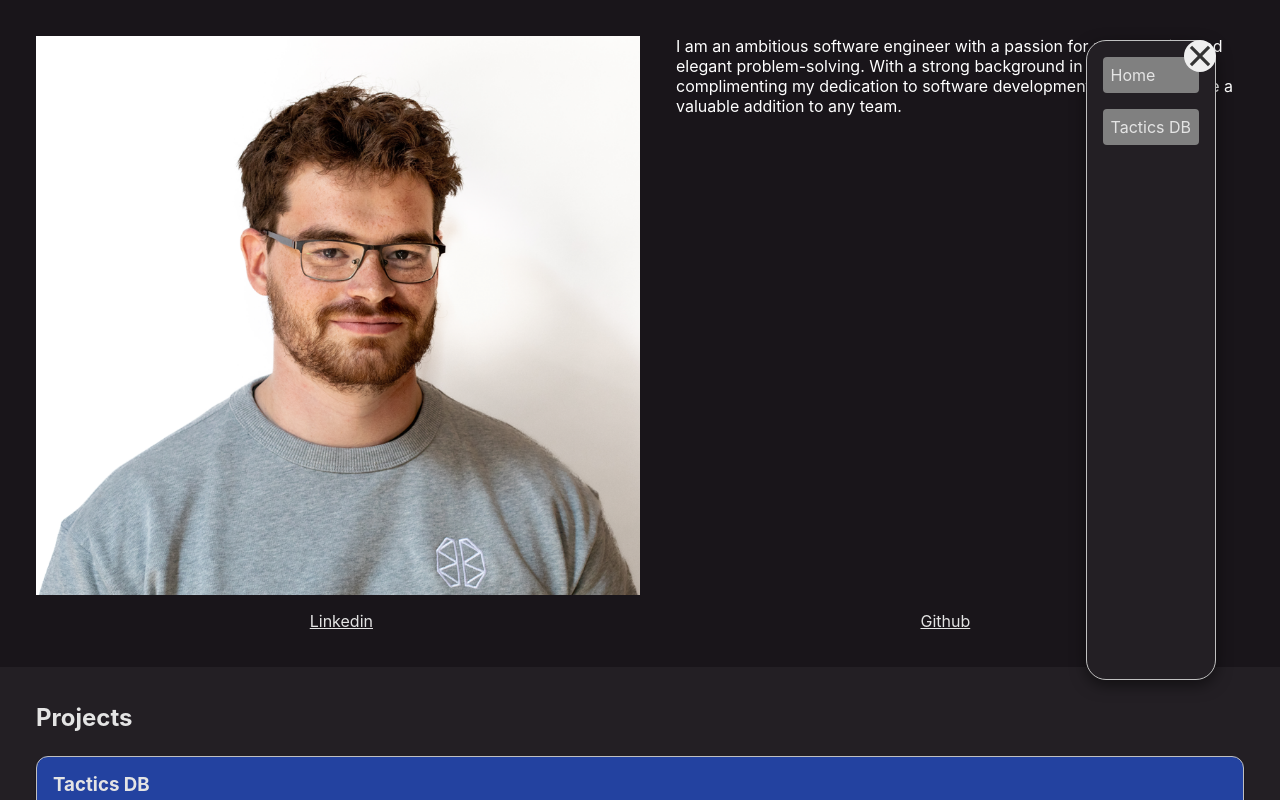
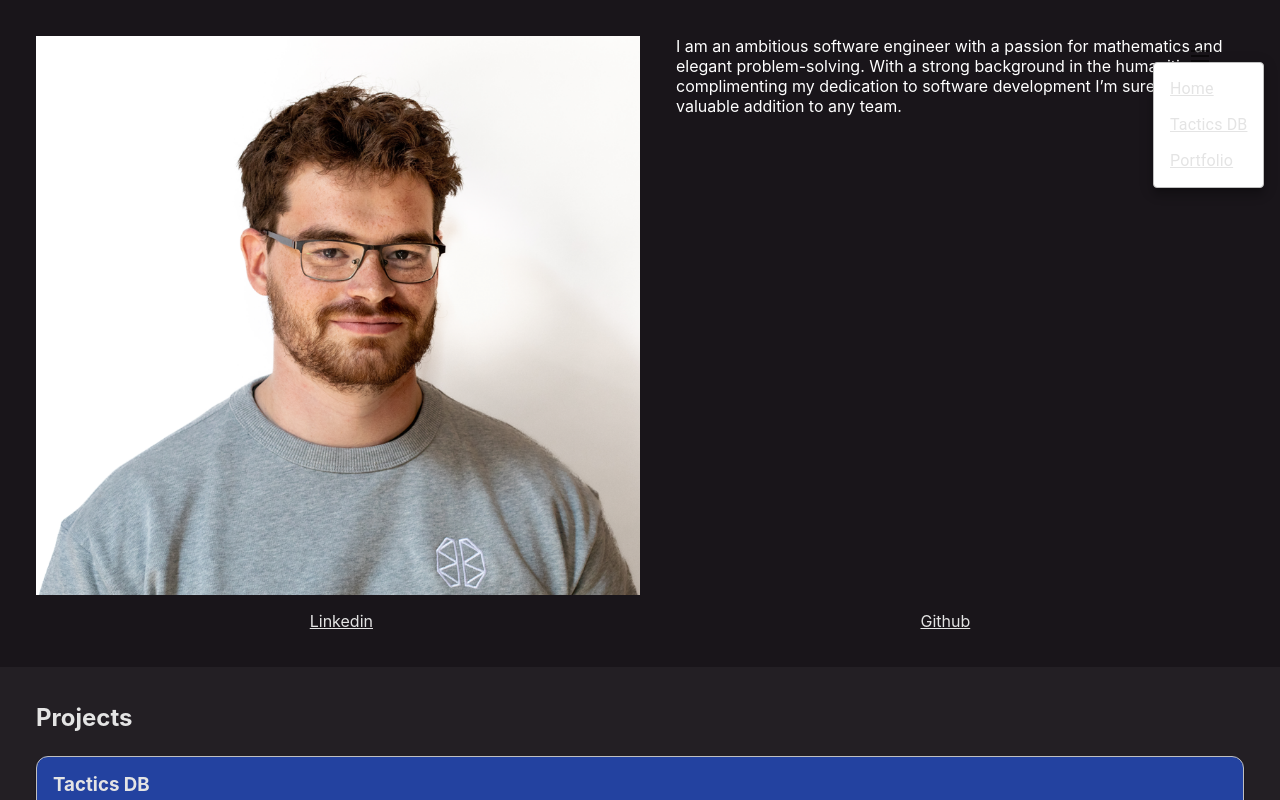
Before and after one commit to zringwood/portfolio-website, a React (Create React App) app: page / in a window 1280 px wide. Both pictures are taken after a click on the button 1200 px from the left and 56 px from the top of the page. Shown: the top 800 px of the page. Built offline with nearby package versions, Linux system fonts and the light colour scheme; the HTML template or start-up script is replaced by a standard one.

Commit message:
Changed the menu to use MaterialUI

```diff
--- a/package.json
+++ b/package.json
@@ -3,6 +3,10 @@
   "version": "0.1.0",
   "private": true,
   "dependencies": {
+    "@emotion/react": "^11.11.1",
+    "@emotion/styled": "^11.11.0",
+    "@mui/icons-material": "^5.14.7",
+    "@mui/material": "^5.14.7",
     "@testing-library/jest-dom": "^5.17.0",
     "@testing-library/react": "^13.4.0",
     "@testing-library/user-event": "^13.5.0",
--- a/src/App.js
+++ b/src/App.js
@@ -1,11 +1,11 @@
-import Header from "./components/Header/Header";
 import Biography from "./pages/Biography/Biography";
 import {BrowserRouter,Routes, Route} from 'react-router-dom'
 import Tactics from "./pages/Tactics/Tactics";
+import NavigationMenu from "./components/NavigationMenu/NavigationMenu";
 function App() {
   return (
     <BrowserRouter>
-    <Header />
+    <NavigationMenu />
     <Routes>
       <Route path="/" element={<Biography />}/>
       <Route path="/tactics" element={<Tactics projectURL={"https://tactics.zacharyringwood.com"}/>}/>
--- /dev/null
+++ b/src/components/NavigationMenu/NavigationMenu.jsx
@@ -0,0 +1,37 @@
+import IconButton from '@mui/material/IconButton';
+import MenuIcon from '@mui/icons-material/Menu';
+import Menu from '@mui/material/Menu';
+import MenuItem from '@mui/material/MenuItem';
+import { useState } from "react";
+import { Link } from "react-router-dom";
+import "./NavigationMenu.scss"
+
+function NavigationMenu() {
+    const [anchorEl, setAnchorEl] = useState(false)
+    const handleClose = () => {
+        setAnchorEl(null);
+      };
+      const open = !!anchorEl;
+    return <div className="sidebar">
+        <IconButton className="sidebar__activate" id="hamburger-button" onClick={(e) => setAnchorEl(e.target)} >
+            <MenuIcon />
+        </IconButton>
+
+        <Menu
+        id="navmenu"
+        anchorEl={anchorEl}
+        open={open}
+        onClose={handleClose}
+        MenuListProps={{
+          'aria-labelledby': 'hamburger-button',
+        }}
+      >
+        <MenuItem onClick={handleClose}><Link to='/'>Home</Link></MenuItem>
+        <MenuItem onClick={handleClose}><Link to='/tactics'>Tactics DB</Link></MenuItem>
+        <MenuItem onClick={handleClose}><Link to='/portfolio'>Portfolio</Link></MenuItem>
+      </Menu>
+        </div>
+
+}
+
+export default NavigationMenu;
--- /dev/null
+++ b/src/components/NavigationMenu/NavigationMenu.scss
@@ -0,0 +1,41 @@
+@use '../../styles/partials' as *;
+@use '../../styles/colors' as *;
+.MuiMenu-paper{
+    background-color: $foreground;
+    color:$text;
+    border: 1px solid $divider;
+    border-radius: 20px;
+}
+.sidebar{
+    z-index: 20;
+    position: fixed;
+        right: 5%;
+        top: 5%;
+    &__activate{
+        border-radius: 50%;
+        outline: none;
+        border: none;
+        position: absolute;
+        right: 0;
+        top: 0;
+        width: 2rem;
+        height: 2rem;
+        color:$text;
+
+    }
+    &__dropdown{
+        background-color: $foreground;
+        color:$text;
+        border: 1px solid $divider;
+        border-radius: 20px;
+    }
+    &__link{
+        padding: 0.5rem;
+        background-color: grey;
+        border-radius: 4px;
+        text-decoration: none;
+    }
+    &__link:hover{
+        background-color: darkgray;
+    }
+}
```
Also changed, not shown: 1 other file (tests, documents, lock files or other folders).
